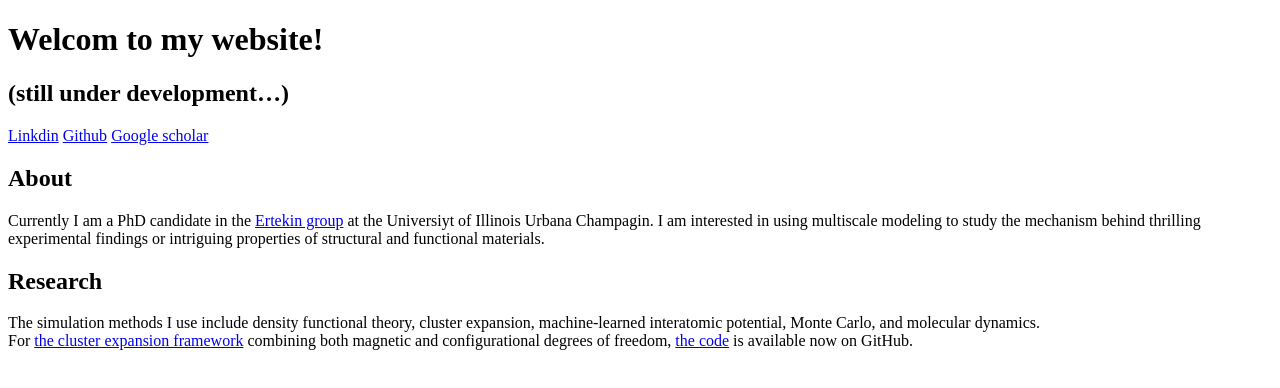
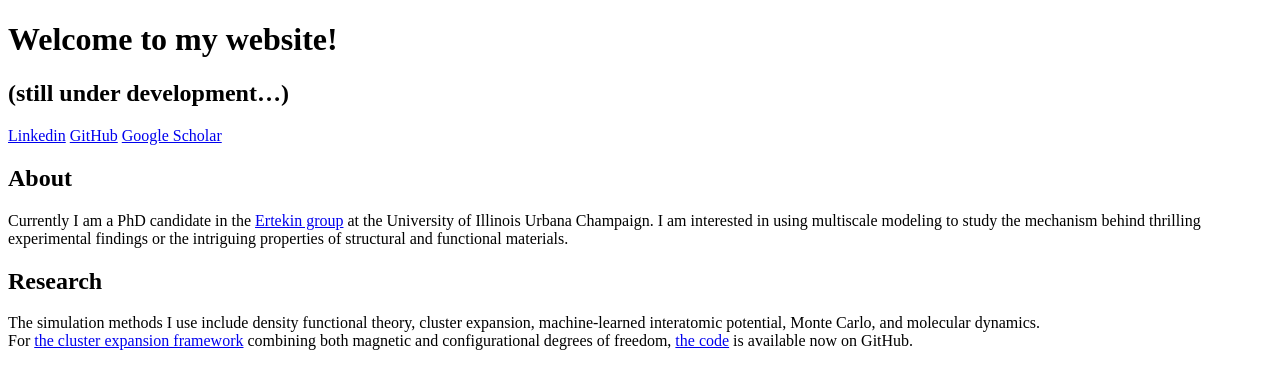
Before and after one commit to tianyus5/tianyus5.github.io, a plain HTML site: page index.html in a window 1280 px wide. Drawn offline with Linux system fonts and the light colour scheme.

Commit message:
Update index.html

```diff
--- a/index.html
+++ b/index.html
@@ -1,16 +1,18 @@
-<!doctype html>
-<html>
-  <head>
-    <title>Tianyu Su's Homepage</title>
-  </head>
-  <body>
-    <h1 class="code-line" data-line-start=0 data-line-end=1 ><a id="Welcom_to_my_website_0"></a>Welcom to my website!</h1>
+<!DOCTYPE html>
+<html lang="en">
+<head>
+    <meta charset="UTF-8">
+    <meta name="viewport" content="width=device-width, initial-scale=1.0">
+    <title>Document</title>
+</head>
+<body>
+    <h1 class="code-line" data-line-start=0 data-line-end=1 ><a id="Welcome_to_my_website_0"></a>Welcome to my website!</h1>
     <h2 class="code-line" data-line-start=1 data-line-end=2 ><a id="still_under_development_1"></a>(still under development…)</h2>
-    <p class="has-line-data" data-line-start="3" data-line-end="4"><a href="https://www.linkedin.com/in/tianyu-su-596280192/">Linkdin</a>    <a href="https://github.com/tianyus5">Github</a> <a href="https://scholar.google.com/citations?user=qNLUwWAAAAAJ&amp;hl=en&amp;oi=ao">Google scholar</a></p>
+    <p class="has-line-data" data-line-start="3" data-line-end="4"><a href="https://www.linkedin.com/in/tianyu-su-596280192/">Linkedin</a>    <a href="https://github.com/tianyus5">GitHub</a> <a href="https://scholar.google.com/citations?user=qNLUwWAAAAAJ&amp;hl=en&amp;oi=ao">Google Scholar</a></p>
     <h2 class="code-line" data-line-start=5 data-line-end=6 ><a id="About_5"></a>About</h2>
-    <p class="has-line-data" data-line-start="7" data-line-end="8">Currently I am a PhD candidate in the <a href="https://oasis.mechse.illinois.edu">Ertekin group</a> at the Universiyt of Illinois Urbana Champagin. I am interested in using multiscale modeling to study the mechanism behind thrilling experimental findings or intriguing properties of structural and functional materials.</p>
+    <p class="has-line-data" data-line-start="7" data-line-end="8">Currently I am a PhD candidate in the <a href="https://oasis.mechse.illinois.edu">Ertekin group</a> at the University of Illinois Urbana Champaign. I am interested in using multiscale modeling to study the mechanism behind thrilling experimental findings or the intriguing properties of structural and functional materials.</p>
     <h2 class="code-line" data-line-start=9 data-line-end=10 ><a id="Research_9"></a>Research</h2>
     <p class="has-line-data" data-line-start="11" data-line-end="13">The simulation methods I use include density functional theory, cluster expansion, machine-learned interatomic potential, Monte Carlo, and molecular dynamics.<br>
     For <a href="https://www.sciencedirect.com/science/article/pii/S1359645424004397">the cluster expansion framework</a> combining both magnetic and configurational degrees of freedom, <a href="https://github.com/bjblank2/GenMC_Fit">the code</a> is available now on GitHub.</p>
-  </body>
+</body>
 </html>
```
